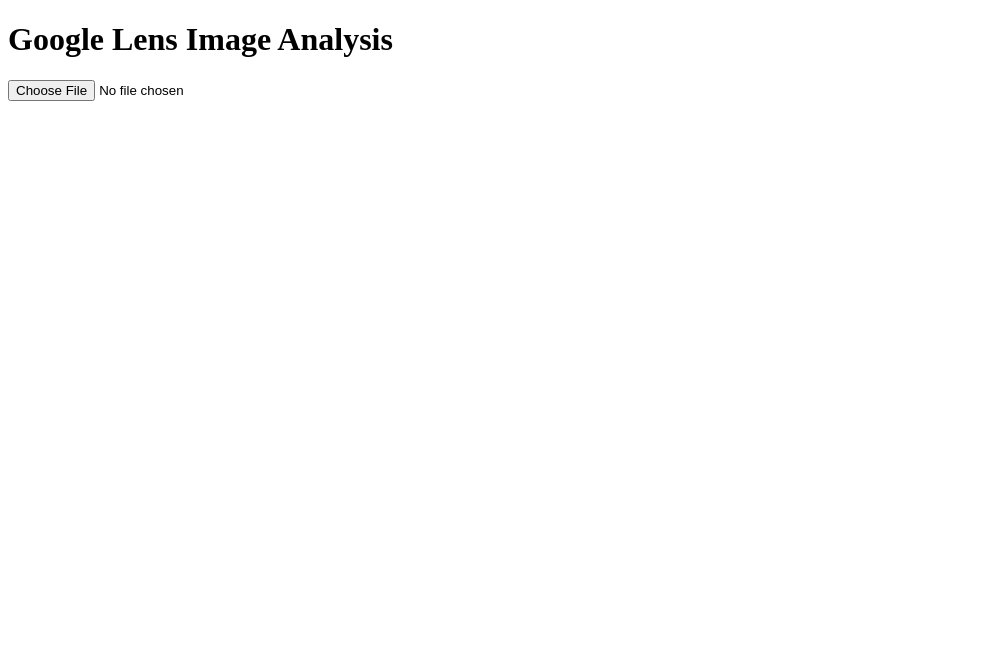
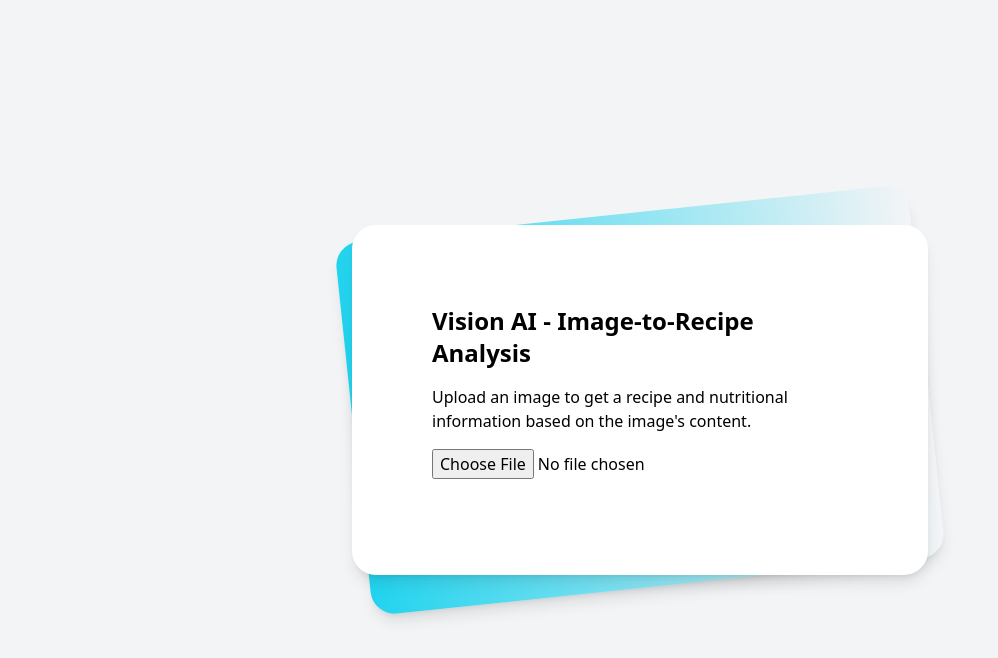
Before and after one commit to Harry2k21/Vision-Tool-AI, a React (Create React App) app: page / in a window 1280 px wide. Shown: the top 658 px of the page, without its empty margins (0-998 px from the left). Built offline with nearby package versions, Linux system fonts and the light colour scheme; no server answers.

Commit message:
Initial app and layout, upload and response

```diff
--- a/package.json
+++ b/package.json
@@ -6,10 +6,15 @@
     "@testing-library/jest-dom": "^5.16.5",
     "@testing-library/react": "^13.4.0",
     "@testing-library/user-event": "^13.5.0",
+    "autoprefixer": "^10.4.14",
+    "dotenv": "^16.1.3",
     "express": "^4.18.2",
+    "openai": "^3.2.1",
+    "postcss": "^8.4.24",
     "react": "^18.2.0",
     "react-dom": "^18.2.0",
     "react-scripts": "5.0.1",
+    "tailwindcss": "^3.3.2",
     "web-vitals": "^2.1.4"
   },
   "scripts": {
--- a/src/components/App.js
+++ b/src/components/App.js
@@ -1,8 +1,15 @@
 import React, { useState } from 'react';
+import '../index.css';
+
+// Load environment variables
+const googleLensApiKey = process.env.REACT_APP_GOOGLE_LENS_API_KEY;
+const openaiApiKey = process.env.REACT_APP_OPENAI_API_KEY;
+
 
 const App = () => {
   const [imageUrl, setImageUrl] = useState('');
   const [imageInfo, setImageInfo] = useState('');
+  const [recipe, setRecipe] = useState('');
 
   const handleImageUpload = async (event) => {
     const file = event.target.files[0];
@@ -12,10 +19,8 @@ const App = () => {
       const base64data = reader.result;
       setImageUrl(base64data);
 
-
-      // ENTER YOUR API KEY WHERE IT SAYS YOUR_API_KEY
       try {
-        const response = await fetch('https://vision.googleapis.com/v1/images:annotate?key=AIzaSyB7TYYf1iXq1mSm4vE0Fq2KFvQjmFKQeP0', {
+        const response = await fetch(`https://vision.googleapis.com/v1/images:annotate?key=${googleLensApiKey}`, {
           method: 'POST',
           headers: {
             'Content-Type': 'application/json',
@@ -42,7 +47,9 @@ const App = () => {
         });
 
         const data = await response.json();
-        setImageInfo(JSON.stringify(data, null, 2));
+        const description = data.responses[0].webDetection.bestGuessLabels[0].label;
+        setImageInfo(description);
+        getRecipe(description);
       } catch (error) {
         console.error('Error:', error);
       }
@@ -51,16 +58,71 @@ const App = () => {
     reader.readAsDataURL(file);
   };
 
+  const getRecipe = async (description) => {
+    try {
+      const response = await fetch('https://api.openai.com/v1/chat/completions', {
+        method: 'POST',
+        headers: {
+          'Content-Type': 'application/json',
+          'Authorization': `Bearer ${openaiApiKey}`,
+        },
+        body: JSON.stringify({
+          model: 'gpt-3.5-turbo',
+          messages: [
+            {
+              role: 'system',
+              content: 'You are a Recipe and Nutrition expert who finds recipes and nutritional information based on the user\'s input.',
+            },
+            {
+              role: 'user',
+              content: `Please return a recipe based on ${description} and give me some nutritional information about the recipe.`,
+            },
+          ],
+        }),
+      });
+
+      const requestBody = {
+        model: 'gpt-3.5-turbo',
+        messages: [
+          {
+            role: 'system',
+            content: 'You are a Recipe and Nutrition expert who finds recipes and nutritional information based on the user\'s input.',
+          },
+          {
+            role: 'user',
+            content: `Please return a recipe based on ${description} and give me some nutritional information about the recipe.`,
+          },
+        ],
+      };
+
+      console.log('Request body:', requestBody);
+
+      const data = await response.json();
+      setRecipe(data.choices[0].message.content);
+    } catch (error) {
+      console.error('Error:', error);
+    }
+  };
+
   return (
-    <div>
-      <h1>Google Lens Image Analysis</h1>
-      <input type="file" accept="image/*" onChange={handleImageUpload} />
-      {imageUrl && <img src={imageUrl} alt="Uploaded" width="300" />}
-      {imageInfo && (
-        <pre>
-          <code>{imageInfo}</code>
-        </pre>
-      )}
+    <div className="min-h-screen bg-gray-100 py-6 flex flex-col justify-center sm:py-12">
+      <div className="relative py-3 sm:max-w-xl sm:mx-auto">
+        <div className="absolute inset-0 bg-gradient-to-r from-cyan-400 to-light-blue-500 shadow-lg transform -skew-y-6 sm:skew-y-0 sm:-rotate-6 sm:rounded-3xl"></div>
+        <div className="relative px-4 py-10 bg-white shadow-lg sm:rounded-3xl sm:p-20">
+          <h1 className="text-2xl font-bold mb-4">Vision AI - Image-to-Recipe Analysis</h1>
+          <p className="mb-4">Upload an image to get a recipe and nutritional information based on the image's content.</p>
+          <input type="file" accept="image/*" onChange={handleImageUpload} className="mb-4" />
+          {imageUrl && <img src={imageUrl} alt="Uploaded" width="300" className="mb-4" />}
+          {recipe && (
+            <div>
+              <h2 className="text-xl font-bold mb-2">Recipe and Nutritional Information:</h2>
+              <pre>
+                <code>{recipe}</code>
+              </pre>
+            </div>
+          )}
+        </div>
+      </div>
     </div>
   );
 };
--- /dev/null
+++ b/src/index.css
@@ -0,0 +1,3 @@
+@tailwind base;
+@tailwind components;
+@tailwind utilities;
--- /dev/null
+++ b/tailwind.config.js
@@ -0,0 +1,11 @@
+module.exports = {
+  purge: ['./src/**/*.{js,jsx,ts,tsx}', './public/index.html'],
+  darkMode: false,
+  theme: {
+    extend: {},
+  },
+  variants: {
+    extend: {},
+  },
+  plugins: [],
+}
```
Also changed, not shown: 2 other files (tests, documents, lock files or other folders).
